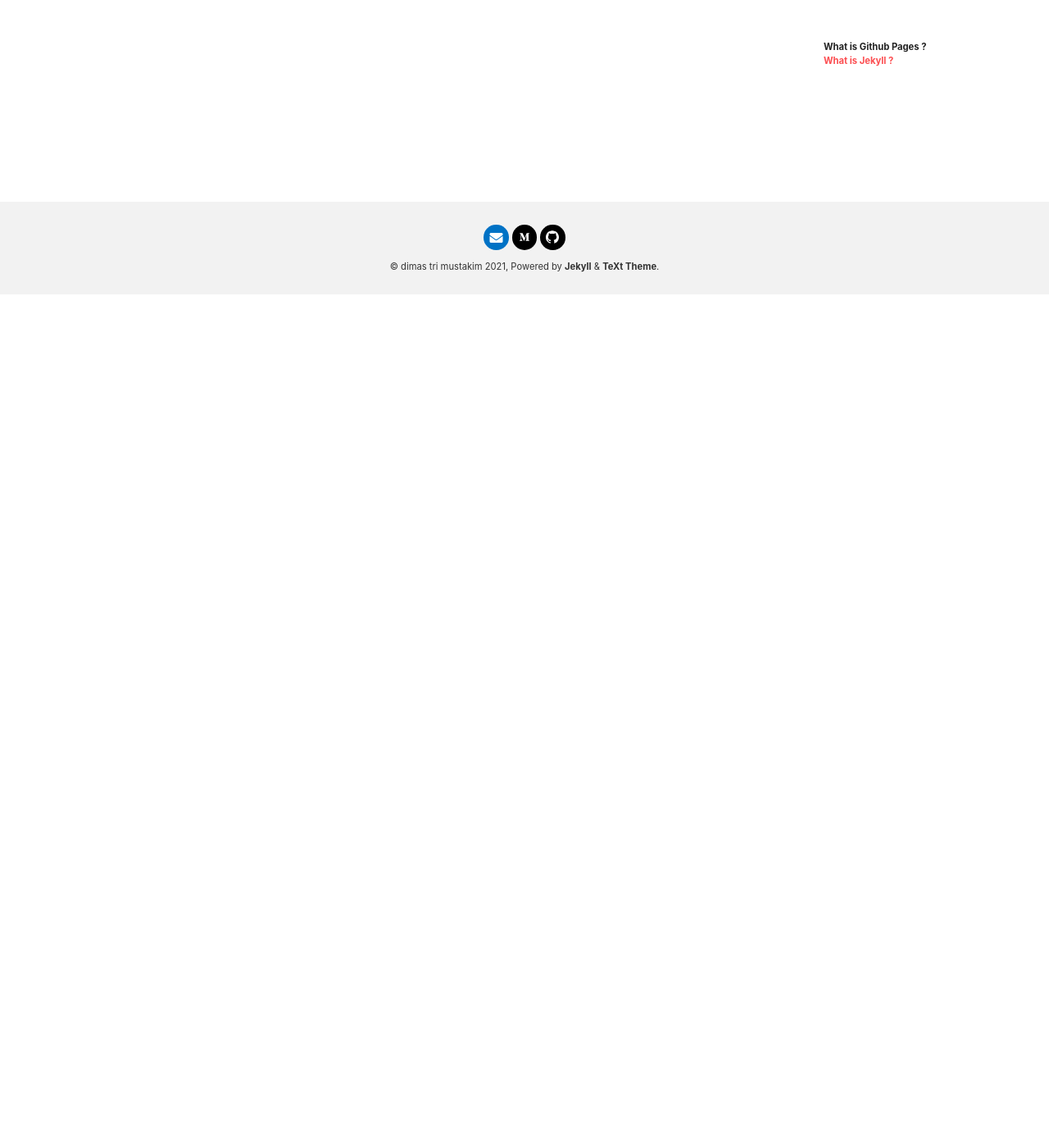
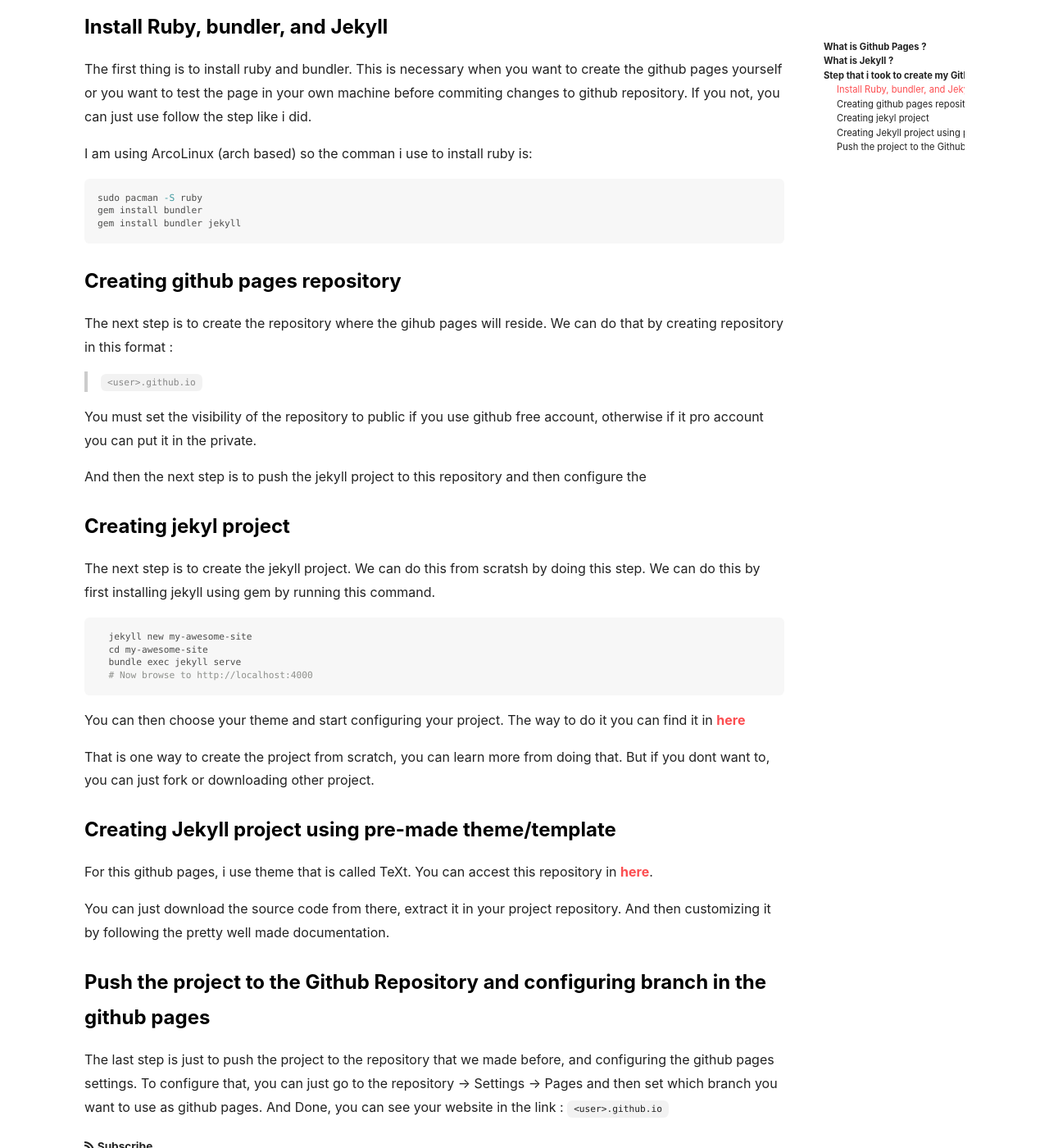
Before and after one commit to tridims/tridims.github.io, a Jekyll site: the page built from _posts/2021-08-14-membuat github pages dengan jekyll.md, in a window 1280 px wide and 1400 px high, scrolled down 1041 px. Shown: the whole window at 82% size. Built offline with Jekyll 4.4.1, drawn with Linux system fonts in a browser that asks for light colours; nearby versions of some CDN libraries; some of the changed text lies outside the part shown.

Commit message:
Modify post 1

````diff
--- a/_posts/2021-08-14-membuat github pages dengan jekyll.md
+++ b/_posts/2021-08-14-membuat github pages dengan jekyll.md
@@ -19,4 +19,57 @@ Static website generator is a module/library that can create static website from
 
 Jekyll is the kind of static website generator that Github can work with automatically. And by that i mean github can compile or run jekyll in the repository itself to create the website. This is different from other. When we use other static website generator for creating Github Pages, we must run the library and save the html, css, and javascript ourselves then we can put it on the repository.
 
-Jekyll is written on ruby, and we must install ruby and gem to use this library.
+Jekyll is written on ruby, and we must install ruby and bundler to use this library.
+
+## Step that i took to create my Github Pages
+
+---
+
+### **Install Ruby, bundler, and Jekyll**
+
+The first thing is to install ruby and bundler. This is necessary when you want to create the github pages yourself or you want to test the page in your own machine before commiting changes to github repository. If you not, you can just use follow the step like i did.
+
+I am using ArcoLinux (arch based) so the comman i use to install ruby is:
+
+```shell
+sudo pacman -S ruby
+gem install bundler
+gem install bundler jekyll
+```
+
+### **Creating github pages repository**
+
+The next step is to create the repository where the gihub pages will reside. We can do that by creating repository in this format :
+
+> `<user>.github.io`
+
+You must set the visibility of the repository to public if you use github free account, otherwise if it pro account you can put it in the private.
+
+And then the next step is to push the jekyll project to this repository and then configure the
+
+
+
+### **Creating jekyl project**
+
+The next step is to create the jekyll project. We can do this from scratsh by doing this step. We can do this by first installing jekyll using gem by running this command.
+
+```zsh
+  jekyll new my-awesome-site
+  cd my-awesome-site
+  bundle exec jekyll serve
+  # Now browse to http://localhost:4000
+```
+
+You can then choose your theme and start configuring your project. The way to do it you can find it in [here](https://docs.github.com/en/pages/setting-up-a-github-pages-site-with-jekyll/creating-a-github-pages-site-with-jekyll)
+
+That is one way to create the project from scratch, you can learn more from doing that. But if you dont want to, you can just fork or downloading other project.
+
+### **Creating Jekyll project using pre-made theme/template**
+
+For this github pages, i use theme that is called TeXt. You can accest this repository in [here](https://github.com/kitian616/jekyll-TeXt-theme).
+
+You can just download the source code from there, extract it in your project repository. And then customizing it by following the pretty well made documentation.
+
+### **Push the project to the Github Repository and configuring branch in the github pages**
+
+The last step is just to push the project to the repository that we made before, and configuring the github pages settings. To configure that, you can just go to the repository -> Settings -> Pages and then set which branch you want to use as github pages. And Done, you can see your website in the link : `<user>.github.io`
````
